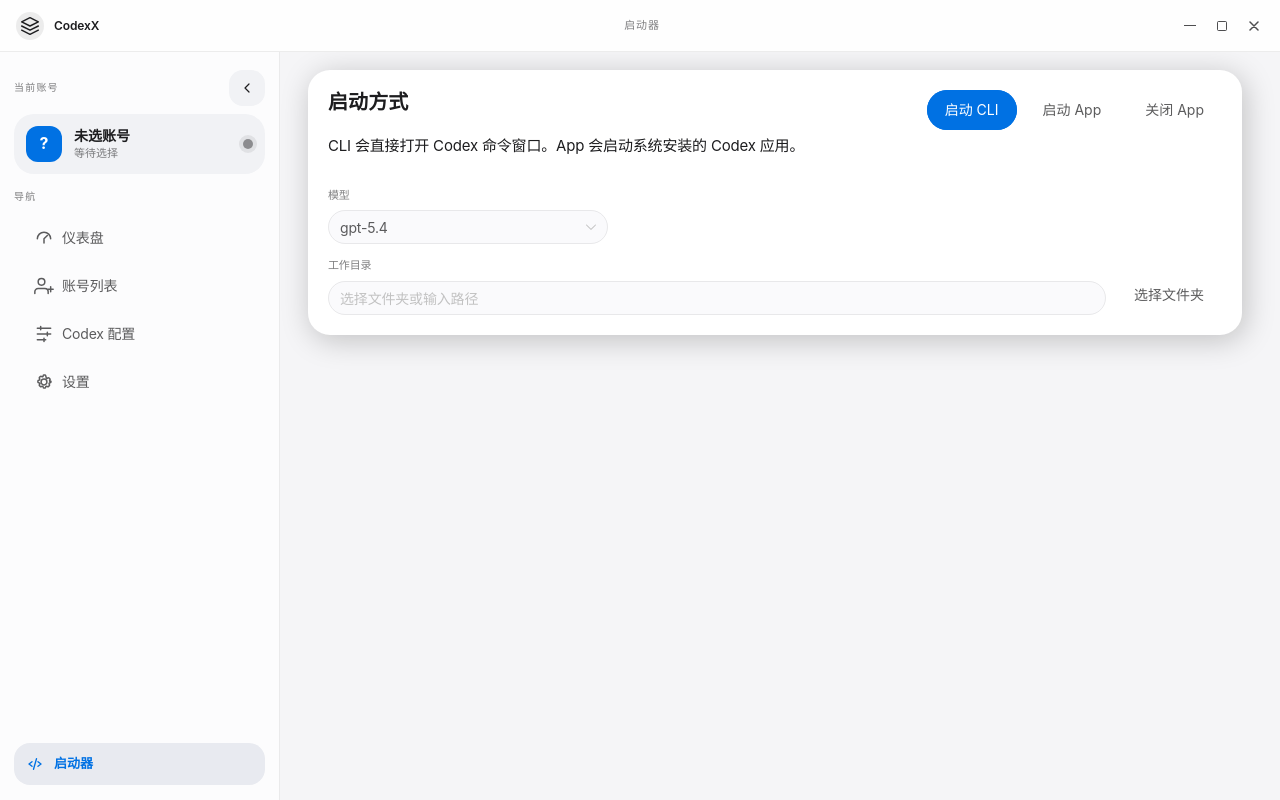
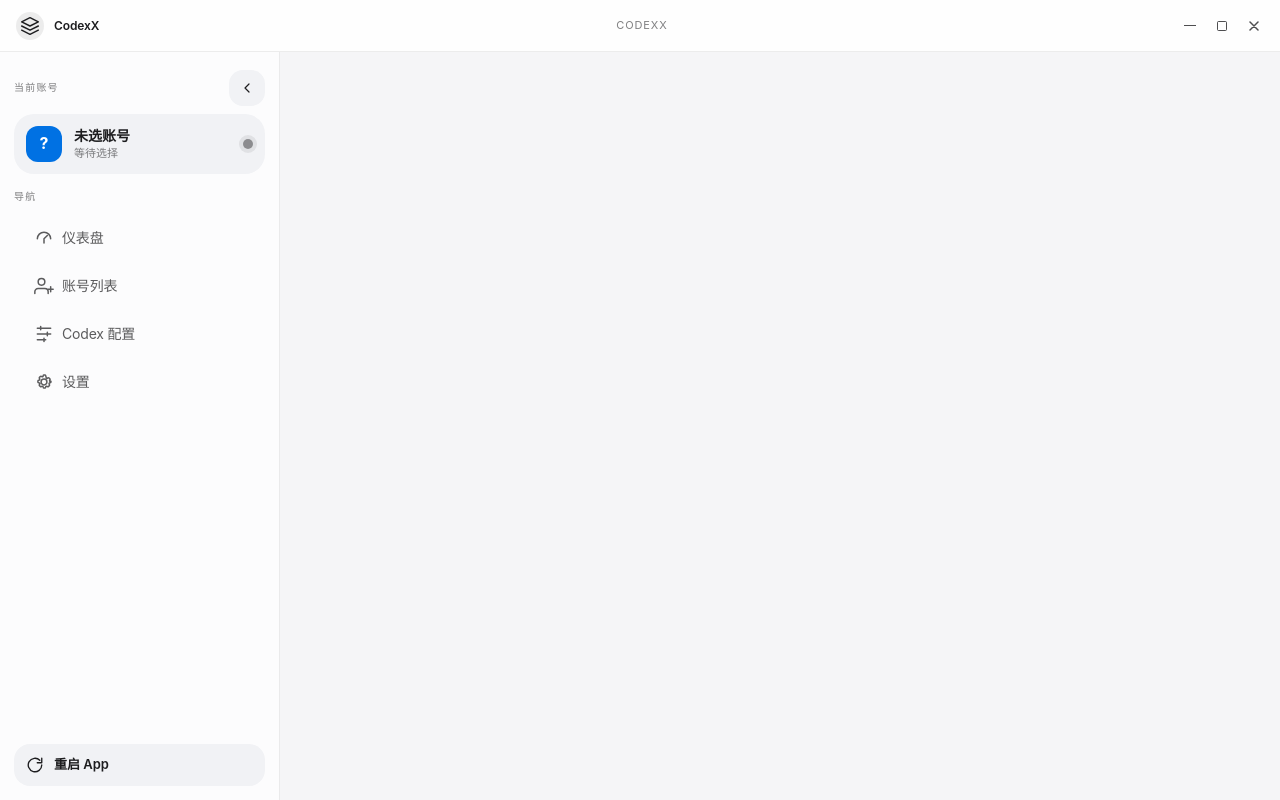
Before and after one commit to weimin96/CodexX, a Vue app: page /codex in a window 1280 px wide. Built offline with nearby package versions, Linux system fonts and the light colour scheme.

Commit message:
侧边栏改为重启 Codex App

```diff
--- a/src/components/common/AppLayout.vue
+++ b/src/components/common/AppLayout.vue
@@ -163,16 +163,17 @@
 
         <div class="sidebar-footer">
           <button
-            class="codex-launch-button"
-            :class="{ active: currentRoute === 'CodexLaunch', collapsed: sidebarCollapsed }"
+            class="codex-restart-button"
+            :class="{ collapsed: sidebarCollapsed, restarting: restartingCodexApp }"
             type="button"
-            :title="sidebarCollapsed ? '启动器' : undefined"
-            @click="router.push({ name: 'CodexLaunch' })"
+            :disabled="restartingCodexApp"
+            :title="sidebarCollapsed ? '重启 Codex App' : undefined"
+            @click="handleRestartCodexApp"
           >
-            <span class="codex-launch-icon">
+            <span class="codex-restart-icon">
               <svg width="18" height="18" viewBox="0 0 24 24" fill="none">
                 <path
-                  d="M8 9l-4 3 4 3m8-6 4 3-4 3M14 5l-4 14"
+                  d="M21 12a9 9 0 1 1-2.64-6.36M21 3v6h-6"
                   stroke="currentColor"
                   stroke-width="1.8"
                   stroke-linecap="round"
@@ -180,7 +181,7 @@
                 />
               </svg>
             </span>
-            <span v-if="!sidebarCollapsed">启动器</span>
+            <span v-if="!sidebarCollapsed">{{ restartingCodexApp ? '重启中' : '重启 App' }}</span>
           </button>
         </div>
       </aside>
@@ -204,11 +205,12 @@ import { isTauri as detectTauriRuntime } from '@tauri-apps/api/core'
 import { getCurrentWindow } from '@tauri-apps/api/window'
 import { listen } from '@tauri-apps/api/event'
 import type { MenuOption } from 'naive-ui'
-import { NIcon, useDialog } from 'naive-ui'
+import { NIcon, useDialog, useMessage } from 'naive-ui'
 import { useAccountStore } from '@/stores/account'
 import { useSettingsStore } from '@/stores/settings'
 import { AUTH_TYPE_LABELS } from '@/types'
 import StatusDot from '@/components/common/StatusDot.vue'
+import { usageService } from '@/services'
 import { resolveAccountAvatarText, resolveAccountDisplayName } from '@/utils/account-display'
 import { resolveAccountStatusDisplay } from '@/utils/account-status'
 import { checkAppUpdate, installAppUpdate } from '@/utils/app-updater'
@@ -220,6 +222,7 @@ import {
 const router = useRouter()
 const route = useRoute()
 const dialog = useDialog()
+const message = useMessage()
 const accountStore = useAccountStore()
 const settingsStore = useSettingsStore()
 const { activeAccount } = storeToRefs(accountStore)
@@ -278,10 +281,6 @@ const menuOptions: MenuOption[] = [
 ]
 
 const currentSectionLabel = computed(() => {
-  if (currentRoute.value === 'CodexLaunch') {
-    return '启动器'
-  }
-
   const currentOption = menuOptions.find((option) => option.key === currentRoute.value)
   return typeof currentOption?.label === 'string' ? currentOption.label : 'CodexX'
 })
@@ -304,6 +303,7 @@ type WindowResizeDirection =
 let appWindow: ReturnType<typeof getCurrentWindow> | null = null
 const isTauri = ref(detectTauriRuntime())
 const sidebarCollapsed = ref(false)
+const restartingCodexApp = ref(false)
 
 const minimizeWindow = () => appWindow?.minimize()
 const toggleMaximize = () => appWindow?.toggleMaximize()
@@ -326,6 +326,24 @@ function handleResizeZoneMouseDown(direction: WindowResizeDirection, event: Mous
   void appWindow.startResizeDragging(direction).catch((error) => {
     console.warn(`窗口缩放启动失败: ${direction}`, error)
   })
+}
+
+async function handleRestartCodexApp() {
+  if (restartingCodexApp.value) {
+    return
+  }
+
+  restartingCodexApp.value = true
+  try {
+    await usageService.closeCodexApp()
+    await usageService.launchCodexApp()
+    message.success('Codex App 已重启')
+  } catch (error) {
+    console.warn('重启 Codex App 失败', error)
+    message.error('重启 Codex App 失败')
+  } finally {
+    restartingCodexApp.value = false
+  }
 }
 
 onMounted(async () => {
@@ -782,7 +800,7 @@ async function refreshAccountsOnFirstStartup() {
   margin-top: auto;
 }
 
-.codex-launch-button {
+.codex-restart-button {
   width: 100%;
   min-height: 42px;
   border: none;
@@ -803,19 +821,24 @@ async function refreshAccountsOnFirstStartup() {
     transform 0.18s ease;
 }
 
-.codex-launch-button.collapsed {
+.codex-restart-button.collapsed {
   justify-content: center;
   padding-inline: 0;
 }
 
-.codex-launch-button:hover,
-.codex-launch-button.active {
+.codex-restart-button:hover:not(:disabled),
+.codex-restart-button.restarting {
   background: var(--app-sidebar-panel-hover);
   color: var(--app-blue);
   transform: translateY(-1px);
 }
 
-.codex-launch-icon {
+.codex-restart-button:disabled {
+  cursor: wait;
+  opacity: 0.74;
+}
+
+.codex-restart-icon {
   display: inline-flex;
   align-items: center;
   justify-content: center;
--- a/src/router/index.ts
+++ b/src/router/index.ts
@@ -26,12 +26,6 @@ const router = createRouter({
       meta: { title: '用量统计' },
     },
     {
-      path: '/codex',
-      name: 'CodexLaunch',
-      component: () => import('@/views/CodexLaunchView.vue'),
-      meta: { title: '启动器' },
-    },
-    {
       path: '/codex-config',
       name: 'CodexConfig',
       component: () => import('@/views/CodexConfigView.vue'),
--- a/src/views/CodexLaunchView.vue
+++ /dev/null
@@ -1,336 +0,0 @@
-<template>
-  <div class="app-page codex-page">
-    <section class="surface-panel section-grid">
-      <div class="toolbar-header">
-        <div class="toolbar-copy">
-          <h2 class="panel-heading">启动方式</h2>
-          <p class="panel-supporting">
-            CLI 会直接打开 Codex 命令窗口。App 会启动系统安装的 Codex 应用。
-          </p>
-        </div>
-        <div class="codex-actions">
-          <n-button
-            type="primary"
-            :loading="launchingCli"
-            @click="handleLaunchCodexCli"
-          >
-            启动 CLI
-          </n-button>
-          <n-button
-            secondary
-            :loading="launchingApp"
-            @click="handleLaunchCodexApp"
-          >
-            启动 App
-          </n-button>
-          <n-button
-            secondary
-            :loading="closingApp"
-            @click="handleCloseCodexApp"
-          >
-            关闭 App
-          </n-button>
-        </div>
-      </div>
-
-      <div class="codex-launch-grid">
-        <div class="control-grid">
-          <div class="control-block">
-            <span class="control-label">模型</span>
-            <n-select
-              v-model:value="codexModel"
-              :options="modelOptions"
-              clearable
-              filterable
-              placeholder="读取配置默认模型"
-            />
-          </div>
-        </div>
-
-        <div class="directory-row">
-          <div class="control-block directory-input">
-            <span class="control-label">工作目录</span>
-            <n-input v-model:value="codexWorkingDirectory" placeholder="选择文件夹或输入路径" />
-          </div>
-          <n-button secondary class="directory-button" @click="handleChooseDirectory">
-            选择文件夹
-          </n-button>
-        </div>
-
-        <div v-if="trustedProjectPaths.length > 0" class="control-block">
-          <span class="control-label">授权项目</span>
-          <div class="project-history">
-            <button
-              v-for="projectPath in trustedProjectPaths"
-              :key="projectPath"
-              class="project-chip"
-              type="button"
-              @click="useProjectPath(projectPath)"
-            >
-              {{ projectPath }}
-            </button>
-          </div>
-        </div>
-      </div>
-
-      <n-alert
-        v-if="lastCodexFeedback"
-        :type="feedbackAlertType"
-        :show-icon="false"
-      >
-        {{ lastCodexFeedback.message }}
-      </n-alert>
-    </section>
-  </div>
-</template>
-
-<script setup lang="ts">
-import { computed, onMounted, ref } from 'vue'
-import { isTauri as detectTauriRuntime } from '@tauri-apps/api/core'
-import { useMessage } from 'naive-ui'
-import { usageService } from '@/services'
-import type { CodexModelOption } from '@/types'
-import { useAccountStore } from '@/stores/account'
-import { FIXED_CODEX_MODEL_OPTIONS, isFixedCodexModel } from '@/utils/codex-models'
-
-const isTauri = detectTauriRuntime()
-const message = useMessage()
-const accountStore = useAccountStore()
-
-const codexWorkingDirectory = ref('')
-const codexModel = ref<string | null>(null)
-const launchingCli = ref(false)
-const launchingApp = ref(false)
-const closingApp = ref(false)
-const lastCodexFeedback = ref<{ status: string; message: string } | null>(null)
-const trustedProjectPaths = ref<string[]>([])
-const modelOptions = ref<CodexModelOption[]>([])
-const feedbackAlertType = computed<'default' | 'success' | 'warning'>(() => {
-  if (!lastCodexFeedback.value) return 'default'
-  return lastCodexFeedback.value.status === 'failed' ? 'warning' : 'success'
-})
-
-onMounted(async () => {
-  if (accountStore.accounts.length === 0) {
-    await accountStore.loadAccounts()
-  }
-  await loadLauncherConfig()
-})
-
-async function handleChooseDirectory() {
-  if (!isTauri) {
-    message.warning('请选择 Tauri 应用中的本地文件夹')
-    return
-  }
-
-  try {
-    const { open } = await import('@tauri-apps/plugin-dialog')
-    const selectedPath = await open({
-      directory: true,
-      multiple: false,
-    })
-
-    if (typeof selectedPath === 'string') {
-      codexWorkingDirectory.value = selectedPath
-    }
-  } catch (error) {
-    console.warn('选择工作目录失败', error)
-    message.error('选择工作目录失败')
-  }
-}
-
-async function handleLaunchCodexCli() {
-  launchingCli.value = true
-  try {
-    const workingDirectory = normalizeOptionalText(codexWorkingDirectory.value)
-    const result = await usageService.launchCodexCli({
-      account_id: accountStore.activeAccount?.id,
-      working_directory: workingDirectory,
-      model: normalizeOptionalText(codexModel.value),
-    })
-    lastCodexFeedback.value = result
-    message.success(result.message)
-  } catch (error) {
-    console.warn('启动 Codex CLI 失败', error)
-    message.error('启动 Codex CLI 失败')
-  } finally {
-    launchingCli.value = false
-  }
-}
-
-async function handleLaunchCodexApp() {
-  launchingApp.value = true
-  try {
-    const result = await usageService.launchCodexApp({
-      account_id: accountStore.activeAccount?.id,
-    })
-    lastCodexFeedback.value = result
-    message.success(result.message)
-  } catch (error) {
-    console.warn('启动 Codex App 失败', error)
-    message.error('启动 Codex App 失败')
-  } finally {
-    launchingApp.value = false
-  }
-}
-
-async function handleCloseCodexApp() {
-  closingApp.value = true
-  try {
-    const result = await usageService.closeCodexApp()
-    lastCodexFeedback.value = {
-      status: result.closed_count > 0 ? 'closed' : 'not_running',
-      message: result.message,
-    }
-    if (result.closed_count > 0) {
-      message.success(result.message)
-    } else {
-      message.info(result.message)
-    }
-  } catch (error) {
-    console.warn('关闭 Codex App 失败', error)
-    lastCodexFeedback.value = {
-      status: 'failed',
-      message: '关闭 Codex App 失败',
-    }
-    message.error('关闭 Codex App 失败')
-  } finally {
-    closingApp.value = false
-  }
-}
-
-async function loadLauncherConfig() {
-  try {
-    const launcherConfig = await usageService.getCodexLauncherConfig()
-    modelOptions.value = FIXED_CODEX_MODEL_OPTIONS
-    trustedProjectPaths.value = launcherConfig.trusted_project_paths
-
-    if (!normalizeOptionalText(codexModel.value)) {
-      codexModel.value = isFixedCodexModel(launcherConfig.default_model)
-        ? launcherConfig.default_model
-        : FIXED_CODEX_MODEL_OPTIONS[0]?.value ?? null
-    }
-  } catch (error) {
-    console.warn('读取 Codex 启动配置失败', error)
-    message.warning('读取 Codex 默认模型失败，已回退为手动选择')
-    modelOptions.value = FIXED_CODEX_MODEL_OPTIONS
-    trustedProjectPaths.value = []
-    if (!normalizeOptionalText(codexModel.value)) {
-      codexModel.value = FIXED_CODEX_MODEL_OPTIONS[0]?.value ?? null
-    }
-  }
-}
-
-function useProjectPath(projectPath: string) {
-  codexWorkingDirectory.value = projectPath
-}
-
-function normalizeOptionalText(value: string | null | undefined): string | undefined {
-  const trimmed = value?.trim() ?? ''
-  return trimmed ? trimmed : undefined
-}
-</script>
-
-<style scoped>
-.codex-page {
-  gap: 14px;
-}
-
-.toolbar-header {
-  display: flex;
-  align-items: flex-start;
-  justify-content: space-between;
-  gap: 14px;
-}
-
-.toolbar-copy {
-  display: flex;
-  flex-direction: column;
-  gap: 6px;
-}
-
-.codex-actions {
-  display: flex;
-  align-items: center;
-  gap: 8px;
-  flex-wrap: wrap;
-  justify-content: flex-end;
-}
-
-.codex-launch-grid {
-  display: grid;
-  gap: 14px;
-}
-
-.control-grid {
-  display: grid;
-  grid-template-columns: minmax(0, 280px);
-  gap: 12px;
-}
-
-.control-block {
-  display: flex;
-  flex-direction: column;
-  gap: 8px;
-  min-width: 0;
-}
-
-.control-label {
-  font-size: 11px;
-  line-height: 1.33;
-  color: var(--app-ink-tertiary);
-}
-
-.directory-row {
-  display: flex;
-  align-items: flex-end;
-  gap: 10px;
-}
-
-.directory-input {
-  flex: 1;
-}
-
-.directory-button {
-  flex-shrink: 0;
-}
-
-.project-history {
-  display: flex;
-  flex-wrap: wrap;
-  gap: 8px;
-}
-
-.project-chip {
-  max-width: 100%;
-  border: 1px solid var(--app-border);
-  border-radius: var(--app-radius-control);
-  padding: 7px 10px;
-  background: var(--app-surface-muted);
-  color: var(--app-ink-secondary);
-  font-size: 12px;
-  line-height: 1.33;
-  text-align: left;
-  cursor: pointer;
-  overflow: hidden;
-  text-overflow: ellipsis;
-  white-space: nowrap;
-}
-
-.project-chip:hover {
-  color: var(--app-blue);
-  border-color: rgba(0, 113, 227, 0.36);
-}
-
-@media (max-width: 960px) {
-  .toolbar-header,
-  .directory-row {
-    align-items: stretch;
-    flex-direction: column;
-  }
-
-  .control-grid {
-    grid-template-columns: 1fr;
-  }
-}
-</style>
```
